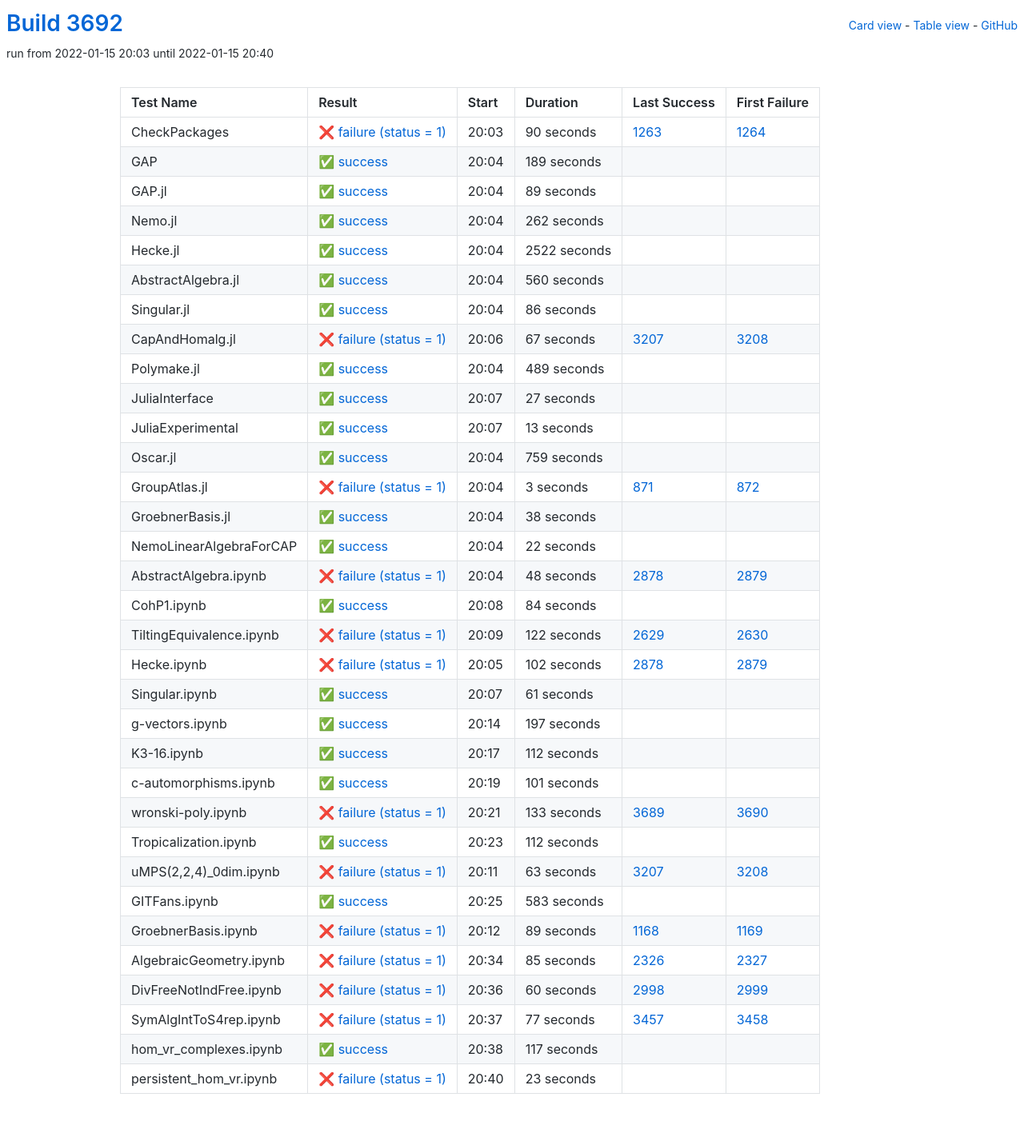
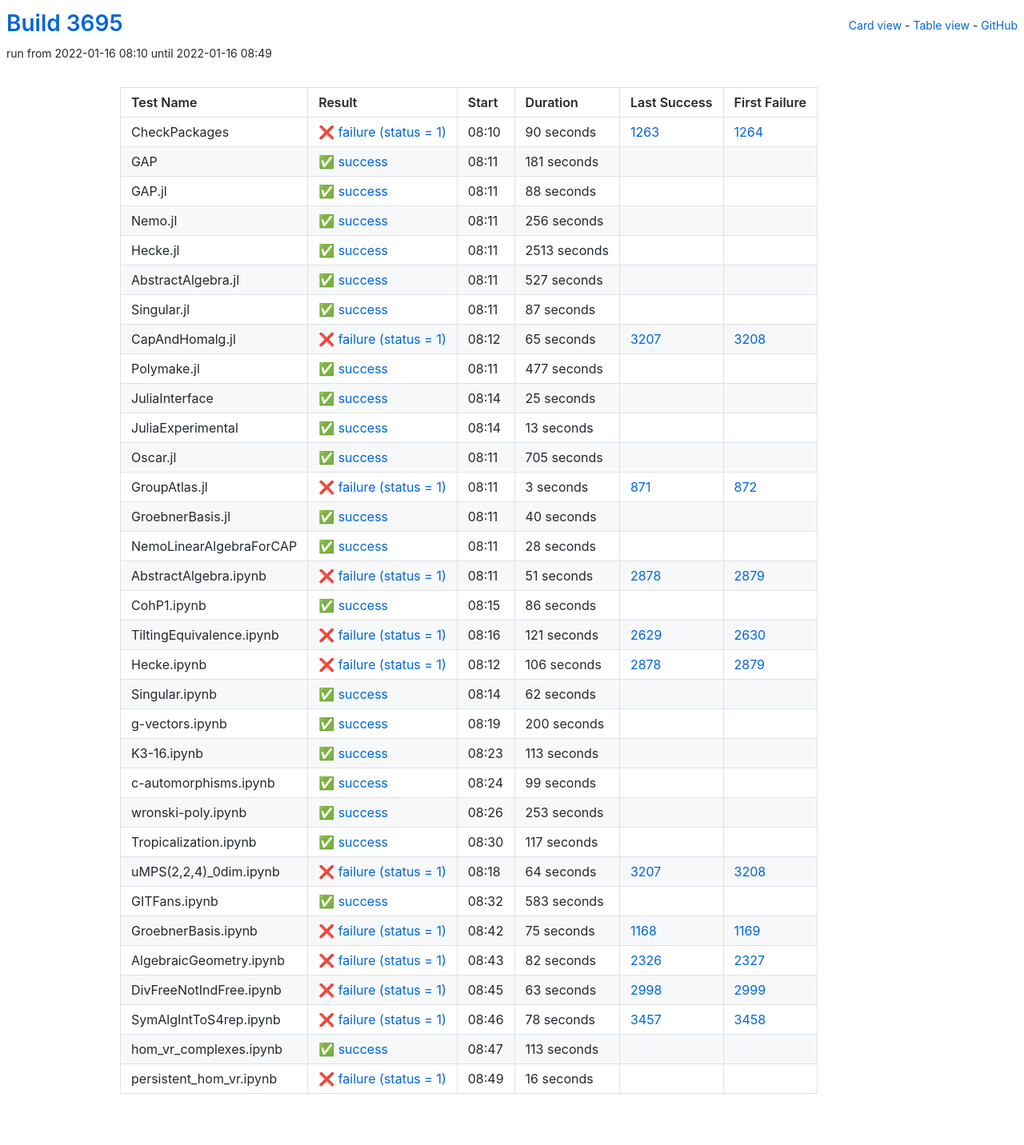
Before and after one commit to oscar-system/oscar-ci-status-stable, a Jekyll site: the page built from table.html, in a window 1280 px wide. Shown: the whole page at 80% size. Built offline with Jekyll 4.4.1, drawn with Linux system fonts in a browser that asks for light colours.

Commit message:
Build #3695

```diff
--- a/_data/ci.yml
+++ b/_data/ci.yml
@@ -1,6 +1,6 @@
 ---
-build: 3692
-build_url: https://oscarci.mathematik.uni-kl.de/job/oscar-stable/3692/
+build: 3695
+build_url: https://oscarci.mathematik.uni-kl.de/job/oscar-stable/3695/
 job: oscar-stable
 organization: oscar-system
 repo: oscar-ci-status-stable
@@ -8,8 +8,8 @@ repourl: https://github.com/oscar-system/oscar-ci-status-stable
 tests:
 - name: CheckPackages
   id: checkpackages
-  log: https://oscarci.mathematik.uni-kl.de/job/oscar-stable/3692/artifact/logs/build-3692/CheckPackages.log
-  start: 2022-01-15 20:03
+  log: https://oscarci.mathematik.uni-kl.de/job/oscar-stable/3695/artifact/logs/build-3695/CheckPackages.log
+  start: 2022-01-16 08:10
   success: false
   exitcode: 1
   status: failure
@@ -20,116 +20,116 @@ tests:
   first_failure_url: https://oscarci.mathematik.uni-kl.de/job/oscar-stable/1264/
 - name: GAP
   id: gap
-  log: https://oscarci.mathematik.uni-kl.de/job/oscar-stable/3692/artifact/logs/build-3692/GAP.log
-  start: 2022-01-15 20:04
+  log: https://oscarci.mathematik.uni-kl.de/job/oscar-stable/3695/artifact/logs/build-3695/GAP.log
+  start: 2022-01-16 08:11
   success: true
   exitcode: 0
   status: success
-  duration: 189
+  duration: 181
   last_success: false
   last_success_url:
   first_failure: false
   first_failure_url:
 - name: GAP.jl
   id: gap-jl
-  log: https://oscarci.mathematik.uni-kl.de/job/oscar-stable/3692/artifact/logs/build-3692/GAP.jl.log
-  start: 2022-01-15 20:04
+  log: https://oscarci.mathematik.uni-kl.de/job/oscar-stable/3695/artifact/logs/build-3695/GAP.jl.log
+  start: 2022-01-16 08:11
   success: true
   exitcode: 0
   status: success
-  duration: 89
+  duration: 88
   last_success: false
   last_success_url:
   first_failure: false
   first_failure_url:
 - name: Nemo.jl
   id: nemo-jl
-  log: https://oscarci.mathematik.uni-kl.de/job/oscar-stable/3692/artifact/logs/build-3692/Nemo.jl.log
-  start: 2022-01-15 20:04
+  log: https://oscarci.mathematik.uni-kl.de/job/oscar-stable/3695/artifact/logs/build-3695/Nemo.jl.log
+  start: 2022-01-16 08:11
   success: true
   exitcode: 0
   status: success
-  duration: 262
+  duration: 256
   last_success: false
   last_success_url:
   first_failure: false
   first_failure_url:
 - name: Hecke.jl
   id: hecke-jl
-  log: https://oscarci.mathematik.uni-kl.de/job/oscar-stable/3692/artifact/logs/build-3692/Hecke.jl.log
-  start: 2022-01-15 20:04
+  log: https://oscarci.mathematik.uni-kl.de/job/oscar-stable/3695/artifact/logs/build-3695/Hecke.jl.log
+  start: 2022-01-16 08:11
   success: true
   exitcode: 0
   status: success
-  duration: 2522
+  duration: 2513
   last_success: false
   last_success_url:
   first_failure: false
   first_failure_url:
 - name: AbstractAlgebra.jl
   id: abstractalgebra-jl
-  log: https://oscarci.mathematik.uni-kl.de/job/oscar-stable/3692/artifact/logs/build-3692/AbstractAlgebra.jl.log
-  start: 2022-01-15 20:04
+  log: https://oscarci.mathematik.uni-kl.de/job/oscar-stable/3695/artifact/logs/build-3695/AbstractAlgebra.jl.log
+  start: 2022-01-16 08:11
   success: true
   exitcode: 0
   status: success
-  duration: 560
+  duration: 527
   last_success: false
   last_success_url:
   first_failure: false
   first_failure_url:
 - name: Singular.jl
   id: singular-jl
-  log: https://oscarci.mathematik.uni-kl.de/job/oscar-stable/3692/artifact/logs/build-3692/Singular.jl.log
-  start: 2022-01-15 20:04
+  log: https://oscarci.mathematik.uni-kl.de/job/oscar-stable/3695/artifact/logs/build-3695/Singular.jl.log
+  start: 2022-01-16 08:11
   success: true
   exitcode: 0
   status: success
-  duration: 86
+  duration: 87
   last_success: false
   last_success_url:
   first_failure: false
   first_failure_url:
 - name: CapAndHomalg.jl
   id: capandhomalg-jl
-  log: https://oscarci.mathematik.uni-kl.de/job/oscar-stable/3692/artifact/logs/build-3692/CapAndHomalg.jl.log
-  start: 2022-01-15 20:06
+  log: https://oscarci.mathematik.uni-kl.de/job/oscar-stable/3695/artifact/logs/build-3695/CapAndHomalg.jl.log
+  start: 2022-01-16 08:12
   success: false
   exitcode: 1
   status: failure
-  duration: 67
+  duration: 65
   last_success: 3207
   last_success_url: https://oscarci.mathematik.uni-kl.de/job/oscar-stable/3207/
   first_failure: 3208
   first_failure_url: https://oscarci.mathematik.uni-kl.de/job/oscar-stable/3208/
 - name: Polymake.jl
   id: polymake-jl
-  log: https://oscarci.mathematik.uni-kl.de/job/oscar-stable/3692/artifact/logs/build-3692/Polymake.jl.log
-  start: 2022-01-15 20:04
+  log: https://oscarci.mathematik.uni-kl.de/job/oscar-stable/3695/artifact/logs/build-3695/Polymake.jl.log
+  start: 2022-01-16 08:11
   success: true
   exitcode: 0
   status: success
-  duration: 489
+  duration: 477
   last_success: false
   last_success_url:
   first_failure: false
   first_failure_url:
 - name: JuliaInterface
   id: juliainterface
-  log: https://oscarci.mathematik.uni-kl.de/job/oscar-stable/3692/artifact/logs/build-3692/JuliaInterface.log
-  start: 2022-01-15 20:07
+  log: https://oscarci.mathematik.uni-kl.de/job/oscar-stable/3695/artifact/logs/build-3695/JuliaInterface.log
+  start: 2022-01-16 08:14
   success: true
   exitcode: 0
   status: success
-  duration: 27
+  duration: 25
   last_success: false
   last_success_url:
   first_failure: false
   first_failure_url:
 - name: JuliaExperimental
   id: juliaexperimental
-  log: https://oscarci.mathematik.uni-kl.de/job/oscar-stable/3692/artifact/logs/build-3692/JuliaExperimental.log
-  start: 2022-01-15 20:07
+  log: https://oscarci.mathematik.uni-kl.de/job/oscar-stable/3695/artifact/logs/build-3695/JuliaExperimental.log
+  start: 2022-01-16 08:14
   success: true
   exitcode: 0
   status: success
@@ -140,20 +140,20 @@ tests:
   first_failure_url:
 - name: Oscar.jl
   id: oscar-jl
-  log: https://oscarci.mathematik.uni-kl.de/job/oscar-stable/3692/artifact/logs/build-3692/Oscar.jl.log
-  start: 2022-01-15 20:04
+  log: https://oscarci.mathematik.uni-kl.de/job/oscar-stable/3695/artifact/logs/build-3695/Oscar.jl.log
+  start: 2022-01-16 08:11
   success: true
   exitcode: 0
   status: success
-  duration: 759
+  duration: 705
   last_success: false
   last_success_url:
   first_failure: false
   first_failure_url:
 - name: GroupAtlas.jl
   id: groupatlas-jl
-  log: https://oscarci.mathematik.uni-kl.de/job/oscar-stable/3692/artifact/logs/build-3692/GroupAtlas.jl.log
-  start: 2022-01-15 20:04
+  log: https://oscarci.mathematik.uni-kl.de/job/oscar-stable/3695/artifact/logs/build-3695/GroupAtlas.jl.log
+  start: 2022-01-16 08:11
   success: false
   exitcode: 1
   status: failure
@@ -164,164 +164,164 @@ tests:
   first_failure_url: https://oscarci.mathematik.uni-kl.de/job/oscar-stable/872/
 - name: GroebnerBasis.jl
   id: groebnerbasis-jl
-  log: https://oscarci.mathematik.uni-kl.de/job/oscar-stable/3692/artifact/logs/build-3692/GroebnerBasis.jl.log
-  start: 2022-01-15 20:04
+  log: https://oscarci.mathematik.uni-kl.de/job/oscar-stable/3695/artifact/logs/build-3695/GroebnerBasis.jl.log
+  start: 2022-01-16 08:11
   success: true
   exitcode: 0
   status: success
-  duration: 38
+  duration: 40
   last_success: false
   last_success_url:
   first_failure: false
   first_failure_url:
 - name: NemoLinearAlgebraForCAP
   id: nemolinearalgebraforcap
-  log: https://oscarci.mathematik.uni-kl.de/job/oscar-stable/3692/artifact/logs/build-3692/NemoLinearAlgebraForCAP.log
-  start: 2022-01-15 20:04
+  log: https://oscarci.mathematik.uni-kl.de/job/oscar-stable/3695/artifact/logs/build-3695/NemoLinearAlgebraForCAP.log
+  start: 2022-01-16 08:11
   success: true
   exitcode: 0
   status: success
-  duration: 22
+  duration: 28
   last_success: false
   last_success_url:
   first_failure: false
   first_failure_url:
 - name: AbstractAlgebra.ipynb
   id: abstractalgebra-ipynb
-  log: https://oscarci.mathematik.uni-kl.de/job/oscar-stable/3692/artifact/logs/build-3692/AbstractAlgebra.ipynb.log
-  start: 2022-01-15 20:04
+  log: https://oscarci.mathematik.uni-kl.de/job/oscar-stable/3695/artifact/logs/build-3695/AbstractAlgebra.ipynb.log
+  start: 2022-01-16 08:11
   success: false
   exitcode: 1
   status: failure
-  duration: 48
+  duration: 51
   last_success: 2878
   last_success_url: https://oscarci.mathematik.uni-kl.de/job/oscar-stable/2878/
   first_failure: 2879
   first_failure_url: https://oscarci.mathematik.uni-kl.de/job/oscar-stable/2879/
 - name: CohP1.ipynb
   id: cohp1-ipynb
-  log: https://oscarci.mathematik.uni-kl.de/job/oscar-stable/3692/artifact/logs/build-3692/CohP1.ipynb.log
-  start: 2022-01-15 20:08
+  log: https://oscarci.mathematik.uni-kl.de/job/oscar-stable/3695/artifact/logs/build-3695/CohP1.ipynb.log
+  start: 2022-01-16 08:15
   success: true
   exitcode: 0
   status: success
-  duration: 84
+  duration: 86
   last_success: false
   last_success_url:
   first_failure: false
   first_failure_url:
 - name: TiltingEquivalence.ipynb
   id: tiltingequivalence-ipynb
-  log: https://oscarci.mathematik.uni-kl.de/job/oscar-stable/3692/artifact/logs/build-3692/TiltingEquivalence.ipynb.log
-  start: 2022-01-15 20:09
+  log: https://oscarci.mathematik.uni-kl.de/job/oscar-stable/3695/artifact/logs/build-3695/TiltingEquivalence.ipynb.log
+  start: 2022-01-16 08:16
   success: false
   exitcode: 1
   status: failure
-  duration: 122
+  duration: 121
   last_success: 2629
   last_success_url: https://oscarci.mathematik.uni-kl.de/job/oscar-stable/2629/
   first_failure: 2630
   first_failure_url: https://oscarci.mathematik.uni-kl.de/job/oscar-stable/2630/
 - name: Hecke.ipynb
   id: hecke-ipynb
-  log: https://oscarci.mathematik.uni-kl.de/job/oscar-stable/3692/artifact/logs/build-3692/Hecke.ipynb.log
-  start: 2022-01-15 20:05
+  log: https://oscarci.mathematik.uni-kl.de/job/oscar-stable/3695/artifact/logs/build-3695/Hecke.ipynb.log
+  start: 2022-01-16 08:12
   success: false
   exitcode: 1
   status: failure
-  duration: 102
+  duration: 106
   last_success: 2878
   last_success_url: https://oscarci.mathematik.uni-kl.de/job/oscar-stable/2878/
   first_failure: 2879
   first_failure_url: https://oscarci.mathematik.uni-kl.de/job/oscar-stable/2879/
 - name: Singular.ipynb
   id: singular-ipynb
-  log: https://oscarci.mathematik.uni-kl.de/job/oscar-stable/3692/artifact/logs/build-3692/Singular.ipynb.log
-  start: 2022-01-15 20:07
+  log: https://oscarci.mathematik.uni-kl.de/job/oscar-stable/3695/artifact/logs/build-3695/Singular.ipynb.log
+  start: 2022-01-16 08:14
   success: true
   exitcode: 0
   status: success
-  duration: 61
+  duration: 62
   last_success: false
   last_success_url:
   first_failure: false
   first_failure_url:
 - name: g-vectors.ipynb
   id: g-vectors-ipynb
-  log: https://oscarci.mathematik.uni-kl.de/job/oscar-stable/3692/artifact/logs/build-3692/g-vectors.ipynb.log
-  start: 2022-01-15 20:14
+  log: https://oscarci.mathematik.uni-kl.de/job/oscar-stable/3695/artifact/logs/build-3695/g-vectors.ipynb.log
+  start: 2022-01-16 08:19
   success: true
   exitcode: 0
   status: success
-  duration: 197
+  duration: 200
   last_success: false
   last_success_url:
   first_failure: false
   first_failure_url:
 - name: K3-16.ipynb
   id: k3-16-ipynb
-  log: https://oscarci.mathematik.uni-kl.de/job/oscar-stable/3692/artifact/logs/build-3692/K3-16.ipynb.log
-  start: 2022-01-15 20:17
+  log: https://oscarci.mathematik.uni-kl.de/job/oscar-stable/3695/artifact/logs/build-3695/K3-16.ipynb.log
+  start: 2022-01-16 08:23
   success: true
   exitcode: 0
   status: success
-  duration: 112
+  duration: 113
   last_success: false
   last_success_url:
   first_failure: false
   first_failure_url:
 - name: c-automorphisms.ipynb
   id: c-automorphisms-ipynb
-  log: https://oscarci.mathematik.uni-kl.de/job/oscar-stable/3692/artifact/logs/build-3692/c-automorphisms.ipynb.log
-  start: 2022-01-15 20:19
+  log: https://oscarci.mathematik.uni-kl.de/job/oscar-stable/3695/artifact/logs/build-3695/c-automorphisms.ipynb.log
+  start: 2022-01-16 08:24
   success: true
   exitcode: 0
   status: success
-  duration: 101
+  duration: 99
   last_success: false
   last_success_url:
   first_failure: false
   first_failure_url:
 - name: wronski-poly.ipynb
   id: wronski-poly-ipynb
-  log: https://oscarci.mathematik.uni-kl.de/job/oscar-stable/3692/artifact/logs/build-3692/wronski-poly.ipynb.log
-  start: 2022-01-15 20:21
-  success: false
-  exitcode: 1
-  status: failure
-  duration: 133
-  last_success: 3689
-  last_success_url: https://oscarci.mathematik.uni-kl.de/job/oscar-stable/3689/
-  first_failure: 3690
-  first_failure_url: https://oscarci.mathematik.uni-kl.de/job/oscar-stable/3690/
-- name: Tropicalization.ipynb
-  id: tropicalization-ipynb
-  log: https://oscarci.mathematik.uni-kl.de/job/oscar-stable/3692/artifact/logs/build-3692/Tropicalization.ipynb.log
-  start: 2022-01-15 20:23
+  log: https://oscarci.mathematik.uni-kl.de/job/oscar-stable/3695/artifact/logs/build-3695/wronski-poly.ipynb.log
+  start: 2022-01-16 08:26
   success: true
   exitcode: 0
   status: success
-  duration: 112
+  duration: 253
+  last_success: false
+  last_success_url:
+  first_failure: false
+  first_failure_url:
+- name: Tropicalization.ipynb
+  id: tropicalization-ipynb
+  log: https://oscarci.mathematik.uni-kl.de/job/oscar-stable/3695/artifact/logs/build-3695/Tropicalization.ipynb.log
+  start: 2022-01-16 08:30
+  success: true
+  exitcode: 0
+  status: success
+  duration: 117
   last_success: false
   last_success_url:
   first_failure: false
   first_failure_url:
 - name: uMPS(2,2,4)_0dim.ipynb
   id: umps-2-2-4-0dim-ipynb
-  log: https://oscarci.mathematik.uni-kl.de/job/oscar-stable/3692/artifact/logs/build-3692/uMPS-2-2-4-_0dim.ipynb.log
-  start: 2022-01-15 20:11
+  log: https://oscarci.mathematik.uni-kl.de/job/oscar-stable/3695/artifact/logs/build-3695/uMPS-2-2-4-_0dim.ipynb.log
+  start: 2022-01-16 08:18
   success: false
   exitcode: 1
   status: failure
-  duration: 63
+  duration: 64
   last_success: 3207
   last_success_url: https://oscarci.mathematik.uni-kl.de/job/oscar-stable/3207/
   first_failure: 3208
   first_failure_url: https://oscarci.mathematik.uni-kl.de/job/oscar-stable/3208/
 - name: GITFans.ipynb
   id: gitfans-ipynb
-  log: https://oscarci.mathematik.uni-kl.de/job/oscar-stable/3692/artifact/logs/build-3692/GITFans.ipynb.log
-  start: 2022-01-15 20:25
+  log: https://oscarci.mathematik.uni-kl.de/job/oscar-stable/3695/artifact/logs/build-3695/GITFans.ipynb.log
+  start: 2022-01-16 08:32
   success: true
   exitcode: 0
   status: success
@@ -332,72 +332,72 @@ tests:
   first_failure_url:
 - name: GroebnerBasis.ipynb
   id: groebnerbasis-ipynb
-  log: https://oscarci.mathematik.uni-kl.de/job/oscar-stable/3692/artifact/logs/build-3692/GroebnerBasis.ipynb.log
-  start: 2022-01-15 20:12
+  log: https://oscarci.mathematik.uni-kl.de/job/oscar-stable/3695/artifact/logs/build-3695/GroebnerBasis.ipynb.log
+  start: 2022-01-16 08:42
   success: false
   exitcode: 1
   status: failure
-  duration: 89
+  duration: 75
   last_success: 1168
   last_success_url: https://oscarci.mathematik.uni-kl.de/job/oscar-stable/1168/
   first_failure: 1169
   first_failure_url: https://oscarci.mathematik.uni-kl.de/job/oscar-stable/1169/
 - name: AlgebraicGeometry.ipynb
   id: algebraicgeometry-ipynb
-  log: https://oscarci.mathematik.uni-kl.de/job/oscar-stable/3692/artifact/logs/build-3692/AlgebraicGeometry.ipynb.log
-  start: 2022-01-15 20:34
+  log: https://oscarci.mathematik.uni-kl.de/job/oscar-stable/3695/artifact/logs/build-3695/AlgebraicGeometry.ipynb.log
+  start: 2022-01-16 08:43
   success: false
   exitcode: 1
   status: failure
-  duration: 85
+  duration: 82
   last_success: 2326
   last_success_url: https://oscarci.mathematik.uni-kl.de/job/oscar-stable/2326/
   first_failure: 2327
   first_failure_url: https://oscarci.mathematik.uni-kl.de/job/oscar-stable/2327/
 - name: DivFreeNotIndFree.ipynb
   id: divfreenotindfree-ipynb
-  log: https://oscarci.mathematik.uni-kl.de/job/oscar-stable/3692/artifact/logs/build-3692/DivFreeNotIndFree.ipynb.log
-  start: 2022-01-15 20:36
+  log: https://oscarci.mathematik.uni-kl.de/job/oscar-stable/3695/artifact/logs/build-3695/DivFreeNotIndFree.ipynb.log
+  start: 2022-01-16 08:45
   success: false
   exitcode: 1
   status: failure
-  duration: 60
+  duration: 63
   last_success: 2998
   last_success_url: https://oscarci.mathematik.uni-kl.de/job/oscar-stable/2998/
   first_failure: 2999
   first_failure_url: https://oscarci.mathematik.uni-kl.de/job/oscar-stable/2999/
 - name: SymAlgIntToS4rep.ipynb
   id: symalginttos4rep-ipynb
-  log: https://oscarci.mathematik.uni-kl.de/job/oscar-stable/3692/artifact/logs/build-3692/SymAlgIntToS4rep.ipynb.log
-  start: 2022-01-15 20:37
+  log: https://oscarci.mathematik.uni-kl.de/job/oscar-stable/3695/artifact/logs/build-3695/SymAlgIntToS4rep.ipynb.log
+  start: 2022-01-16 08:46
   success: false
   exitcode: 1
   status: failure
-  duration: 77
+  duration: 78
   last_success: 3457
   last_success_url: https://oscarci.mathematik.uni-kl.de/job/oscar-stable/3457/
   first_failure: 3458
   first_failure_url: https://oscarci.mathematik.uni-kl.de/job/oscar-stable/3458/
 - name: hom_vr_complexes.ipynb
   id: hom-vr-complexes-ipynb
-  log: https://oscarci.mathematik.uni-kl.de/job/oscar-stable/3692/artifact/logs/build-3692/hom_vr_complexes.ipynb.log
-  start: 2022-01-15 20:38
+  log: https://oscarci.mathematik.uni-kl.de/job/oscar-stable/3695/artifact/logs/build-3695/hom_vr_complexes.ipynb.log
+  start: 2022-01-16 08:47
   success: true
   exitcode: 0
   status: success
-  duration: 117
+  duration: 113
   last_success: false
   last_success_url:
   first_failure: false
   first_failure_url:
 - name: persistent_hom_vr.ipynb
   id: persistent-hom-vr-ipynb
-  log: https://oscarci.mathematik.uni-kl.de/job/oscar-stable/3692/artifact/logs/build-3692/persistent_hom_vr.ipynb.log
-  start: 2022-01-15 20:40
+  log: https://oscarci.mathematik.uni-kl.de/job/oscar-stable/3695/artifact/logs/build-3695/persistent_hom_vr.ipynb.log
+  start: 2022-01-16 08:49
   success: false
   exitcode: 1
   status: failure
-  duration: 23
+  duration: 16
   last_success: false
   last_success_url:
   first_failure: false
```
Also changed, not shown: README.md.
